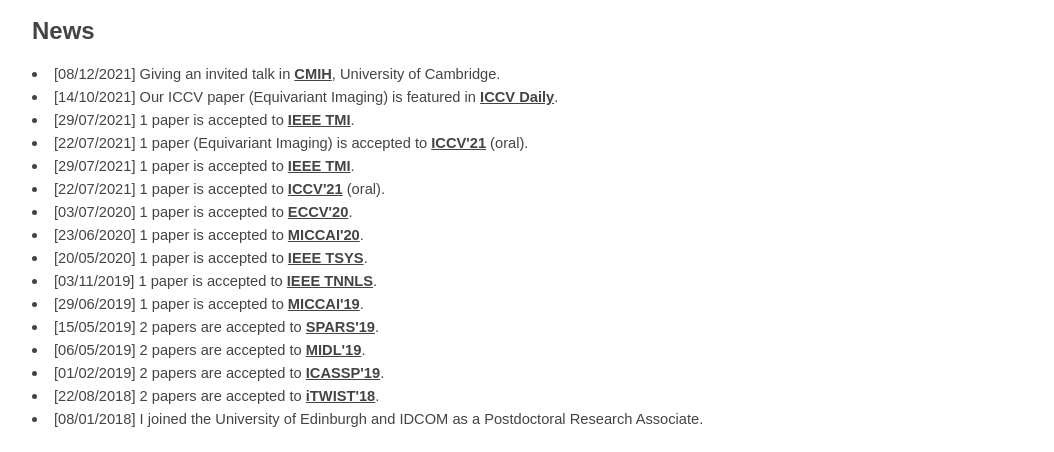
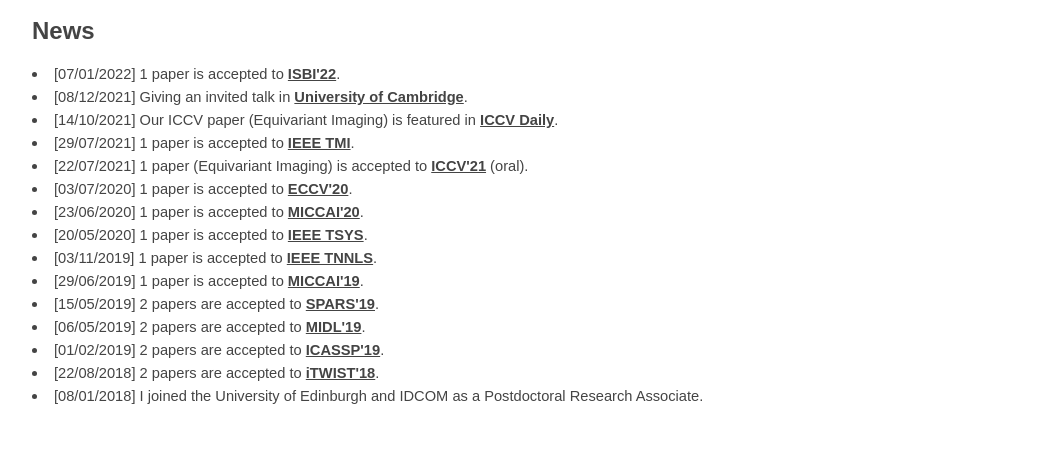
Before and after one commit to edongdongchen/edongdongchen.github.io, a plain HTML site: page index.html in a window 1280 px wide. Shown: the part 329-781 px from the top of the page, without its empty margins (8-1062 px from the left). Drawn offline with Linux system fonts and the light colour scheme.

Commit message:
Update index.html

```diff
--- a/index.html
+++ b/index.html
@@ -63,14 +63,11 @@
 
 <h2><a id="news"><font face="Arial">News</font></a></h2>
 
-<li style="margin: 5px 0;"><font color="#444444" face="Arial" style="font-size: 11pt;">[08/12/2021] Giving an invited talk in <a href="https://www.cmih.maths.cam.ac.uk/" target="_blank"><b>CMIH</b></a>, University of Cambridge.</font></li>
+<li style="margin: 5px 0;"><font color="#444444" face="Arial" style="font-size: 11pt;">[07/01/2022] 1 paper is accepted to <b><a href="https://biomedicalimaging.org/2022/" target="_blank">ISBI'22</a></b>.</font></li>
+<li style="margin: 5px 0;"><font color="#444444" face="Arial" style="font-size: 11pt;">[08/12/2021] Giving an invited talk in <a href="https://talks.cam.ac.uk/talk/index/166765" target="_blank"><b>University of Cambridge</b></a>.</font></li>
 <li style="margin: 5px 0;"><font color="#444444" face="Arial" style="font-size: 11pt;">[14/10/2021] Our ICCV paper (Equivariant Imaging) is featured in <b><a href="https://www.rsipvision.com/ICCV2021-Thursday/14/" target="_blank">ICCV Daily</a></b>.</font></li>
 <li style="margin: 5px 0;"><font color="#444444" face="Arial" style="font-size: 11pt;">[29/07/2021] 1 paper is accepted to <b><a href="https://ieeexplore.ieee.org/document/9507432" target="_blank">IEEE TMI</a></b>.</font></li>
 <li style="margin: 5px 0;"><font color="#444444" face="Arial" style="font-size: 11pt;">[22/07/2021] 1 paper (Equivariant Imaging) is accepted to <b><a href="http://iccv2021.thecvf.com/home" target="_blank">ICCV'21</a></b> (oral).</font></li>
-
-
-<li style="margin: 5px 0;"><font color="#444444" face="Arial" style="font-size: 11pt;">[29/07/2021] 1 paper is accepted to <b><a href="https://ieeexplore.ieee.org/document/9507432" target="_blank">IEEE TMI</a></b>.</font></li>
-<li style="margin: 5px 0;"><font color="#444444" face="Arial" style="font-size: 11pt;">[22/07/2021] 1 paper is accepted to <b><a href="http://iccv2021.thecvf.com/home" target="_blank">ICCV'21</a></b> (oral).</font></li>
 
 <li style="margin: 5px 0;"><font color="#444444" face="Arial" style="font-size: 11pt;">[03/07/2020] 1 paper is accepted to <b><a href="https://eccv2020.eu/" target="_blank">ECCV'20</a></b>.</font></li>
 <li style="margin: 5px 0;"><font color="#444444" face="Arial" style="font-size: 11pt;">[23/06/2020] 1 paper is accepted to <b><a href="https://www.miccai2020.org" target="_blank">MICCAI'20</a></b>.</font></li>
```
